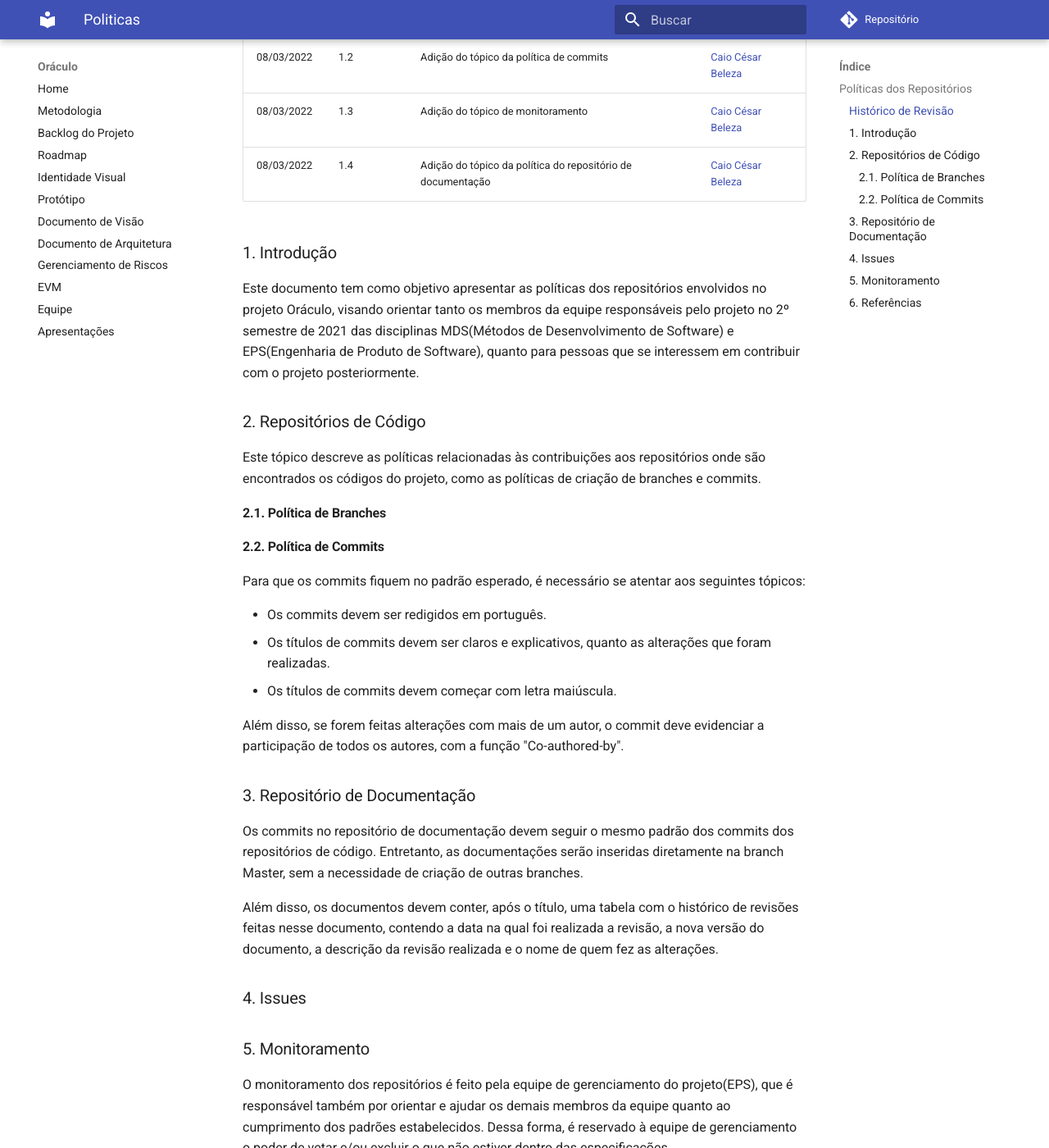
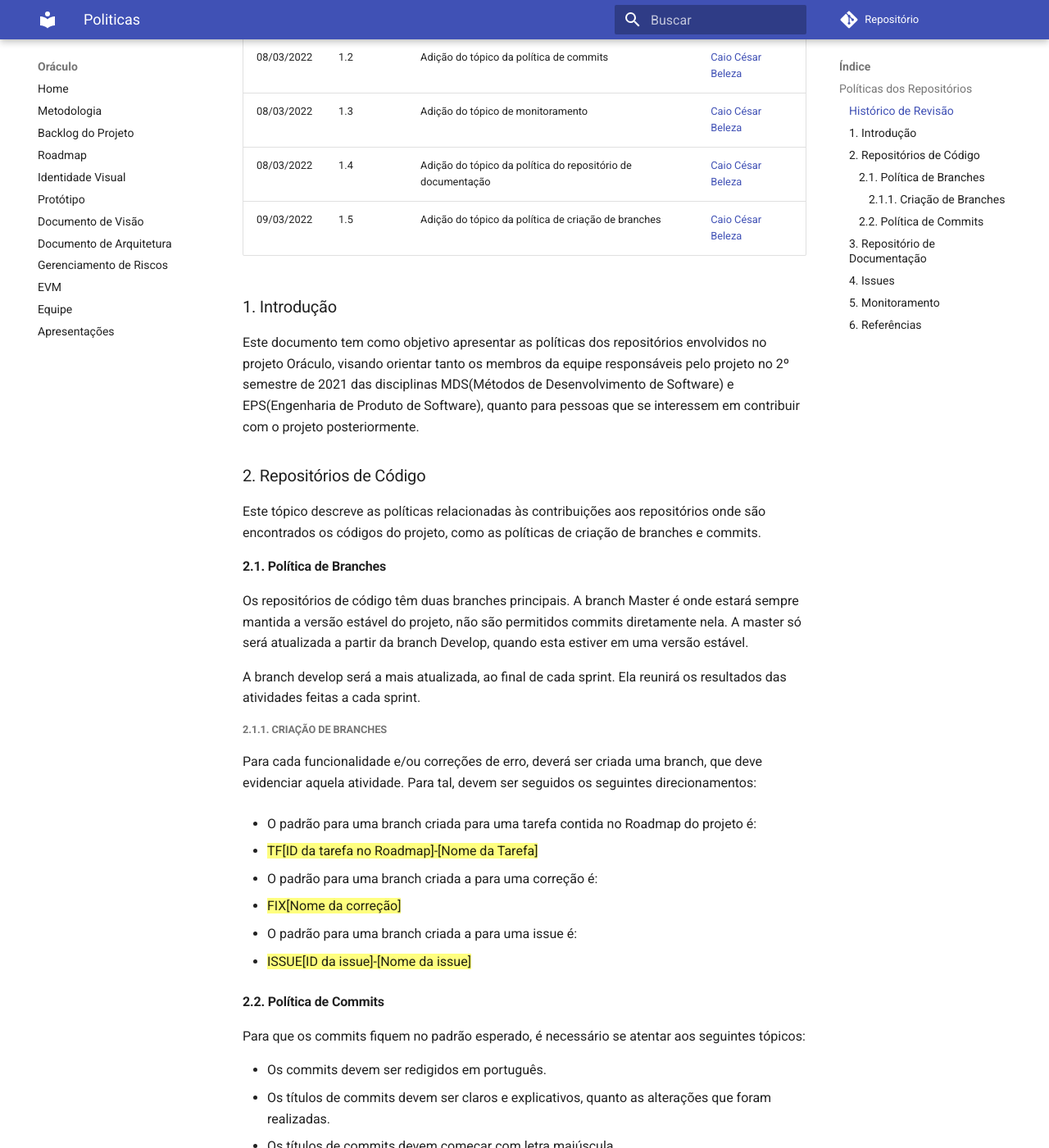
Before and after one commit to fga-eps-mds/2021-2-Oraculo-DOC, an MkDocs documentation site: the page built from docs/politicas.md, in a window 1280 px wide and 1400 px high, scrolled down 407 px. Shown: the whole window at 82% size. Built offline with MkDocs 1.6.1 and Material for MkDocs 9.7.7, drawn with Linux system fonts in a browser that asks for light colours; comment, search, counter and statistics services are not loaded; old or Windows-style settings are respelled for this version of MkDocs.

Commit message:
Adição do tópico da política de criação de branches

```diff
--- a/docs/politicas.md
+++ b/docs/politicas.md
@@ -9,6 +9,7 @@
 |08/03/2022|1.2| Adição do tópico da política de commits | [Caio César Beleza](github.com/Caiocbeleza)|
 |08/03/2022|1.3| Adição do tópico de monitoramento | [Caio César Beleza](github.com/Caiocbeleza)|
 |08/03/2022|1.4| Adição do tópico da política do repositório de documentação | [Caio César Beleza](github.com/Caiocbeleza)|
+|09/03/2022|1.5| Adição do tópico da política de criação de branches | [Caio César Beleza](github.com/Caiocbeleza)|
 
 
 
@@ -23,6 +24,31 @@ Este tópico descreve as políticas relacionadas às contribuições aos reposit
 
 
 #### 2.1. Política de Branches
+
+Os repositórios de código têm duas branches principais. A branch Master é onde estará sempre mantida a versão estável do projeto, não são permitidos commits diretamente nela. A master só será atualizada a partir da branch Develop, quando esta estiver em uma versão estável.
+
+A branch develop será a mais atualizada, ao final de cada sprint. Ela reunirá os resultados das atividades feitas a cada sprint.
+
+
+##### 2.1.1. Criação de Branches
+
+Para cada funcionalidade e/ou correções de erro, deverá ser criada uma branch, que deve evidenciar aquela atividade. Para tal, devem ser seguidos os seguintes direcionamentos:
+
+- O padrão para uma branch criada para uma tarefa contida no Roadmap do projeto é:
+
+  - <mark> TF[ID da tarefa no Roadmap]-[Nome da Tarefa] </mark>
+
+
+- O padrão para uma branch criada a para uma correção é:
+
+  - <mark> FIX[Nome da correção] </mark>
+
+
+- O padrão para uma branch criada a para uma issue é:
+
+  - <mark> ISSUE[ID da issue]-[Nome da issue] </mark>
+
+
 
 #### 2.2. Política de Commits
 
```
